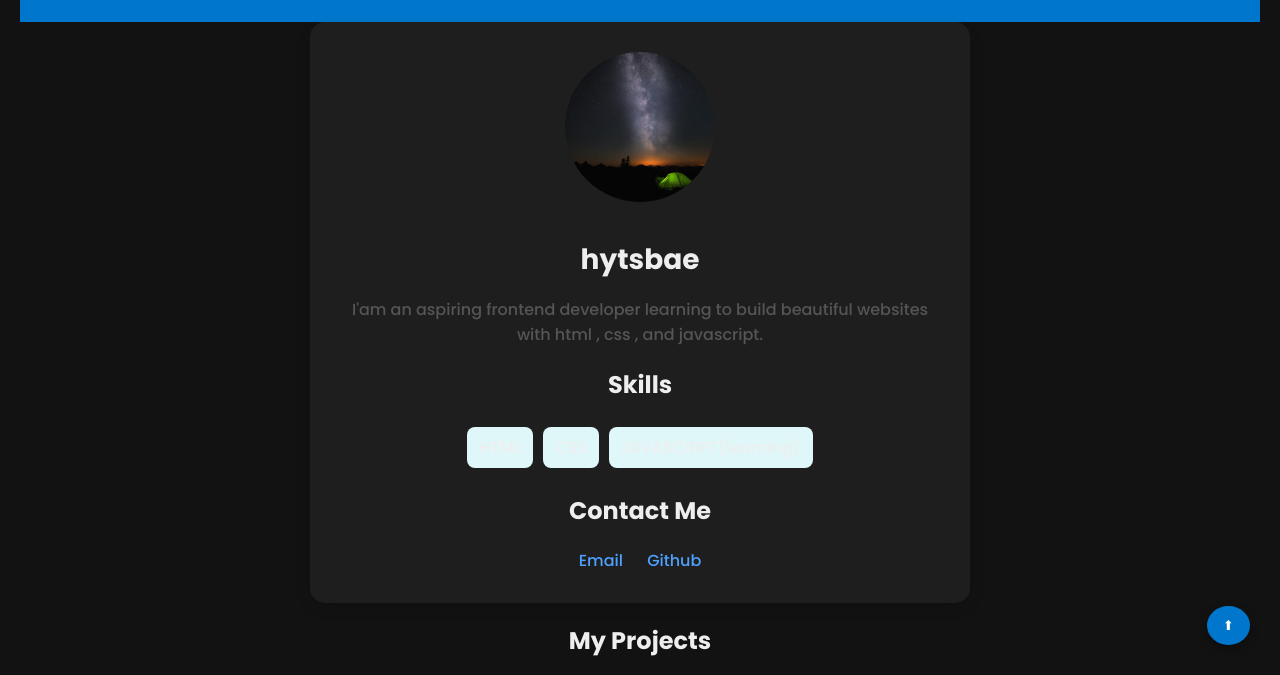
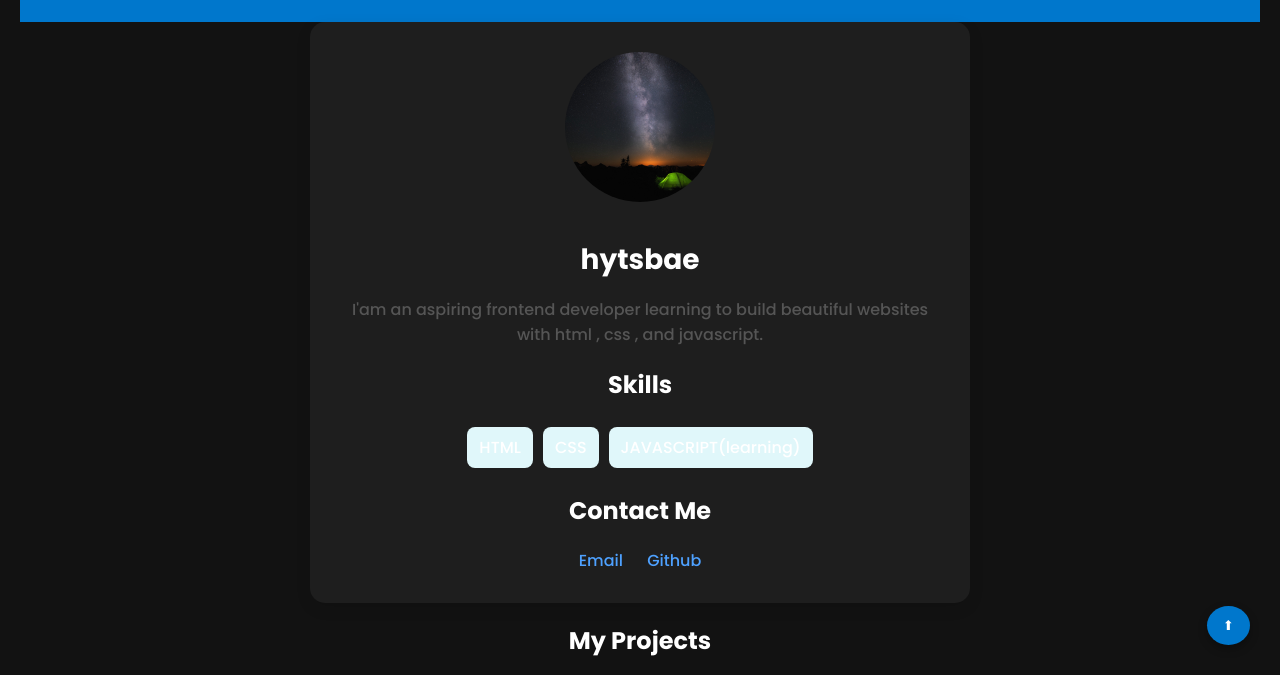
Before and after one commit to 4our6ixintel/portofolio-site, a plain HTML site: page index.html in a window 1280 px wide. Both pictures are taken after a click on the button "🌙 Toggle Dark Mode". Shown: the part 125-800 px from the top of the page. Drawn offline with nearby package versions, Linux system fonts and the light colour scheme.

Commit message:
Updated website info

```diff
--- a/style.css
+++ b/style.css
@@ -113,7 +113,7 @@ h1 {
 
 body.dark {
   background-color: #121212;
-  color: #eee;
+  color: #ffffff;
 }
 
 body.dark .container {
@@ -126,6 +126,10 @@ body.dark a {
 
 body.dark .project-card {
   background: #2a2a2a;
+}
+
+.dark{
+  background-color: red;
 }
 
 .nav {
```
Also changed, not shown: 1 other file.
